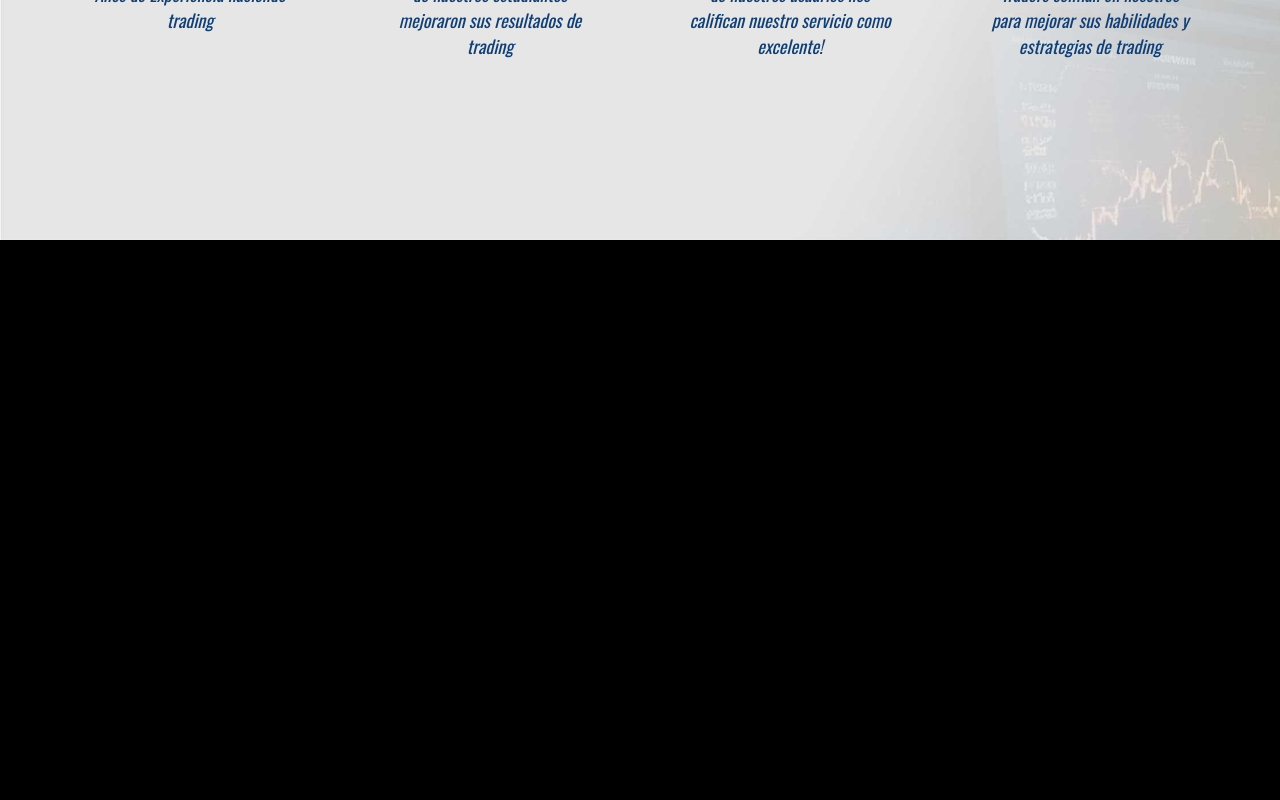
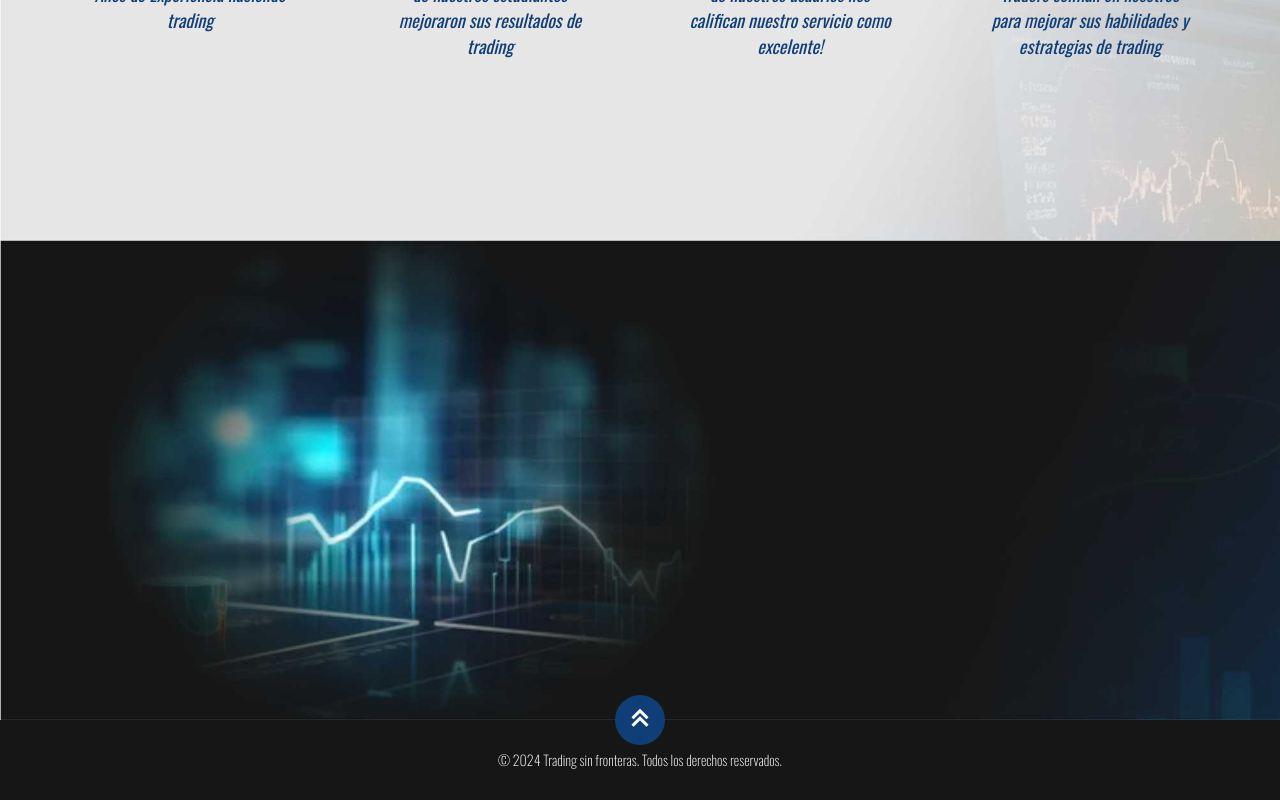
Before and after one commit to TeoTSF/sf_web, a React (Vite) app: page /#/ in a window 1280 px wide. Shown: the part 3624-4424 px from the top of the page. Before the commit the page ends 3864 px from the top, so only its background shows below. Built offline with nearby package versions, Linux system fonts and the light colour scheme.

Commit message:
footer update

```diff
--- a/src/components/footer/Footer.jsx
+++ b/src/components/footer/Footer.jsx
@@ -1,11 +1,27 @@
-import React from 'react';
+import React, { useContext } from "react";
+import "./footer.css";
+import MainContext from "../../context/MainContext";
 
 const Footer = () => {
-    return (
-        <div>
+  const { handleScrollToTop } = useContext(MainContext);
+  return (
+    <>
+      <div className="footer_container flex row wrap">
+        <div className="footer_info full_w full_h">
 
         </div>
-    );
+      </div>
+      <div className="footer_last_section full-w flex jf-c al-c relative autoM">
+        <p>© 2024 Trading sin fronteras. Todos los derechos reservados.</p>
+        <button
+          className="to_top_btn btn_app absolute"
+          onClick={handleScrollToTop}
+        >
+          <i className='bx bx-chevrons-up bx-md' />
+        </button>
+      </div>
+    </>
+  );
 };
 
 export default Footer;
--- /dev/null
+++ b/src/components/footer/footer.css
@@ -0,0 +1,24 @@
+.footer_container{
+    background-image: url("/bg_tre7.jpg");
+    min-height: 60vh;
+    background-repeat: no-repeat;
+    background-size: cover;
+    padding: 1rem 0;
+    color: var(--primaryCC);
+}
+
+.footer_last_section{
+    height: 5rem;
+    width: 100%;
+}
+
+.to_top_btn{
+    width: 50px;
+    height: 50px;
+    border-radius: 50%;
+    background-color: var(--primaryCC);
+    border: none;
+    color: var(--primaryTC);
+    font-size: 1.5rem;
+    top: -25px
+  }
```
